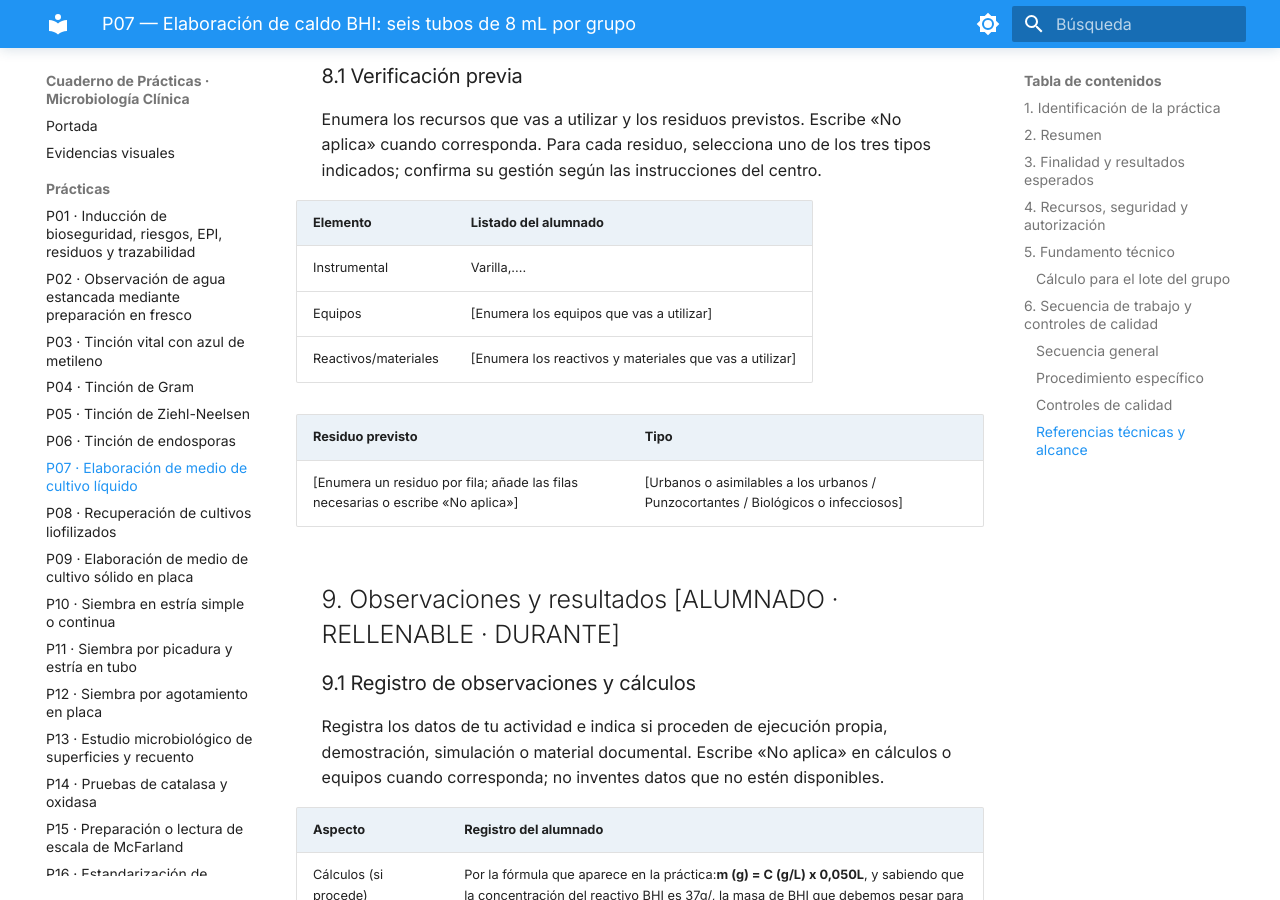
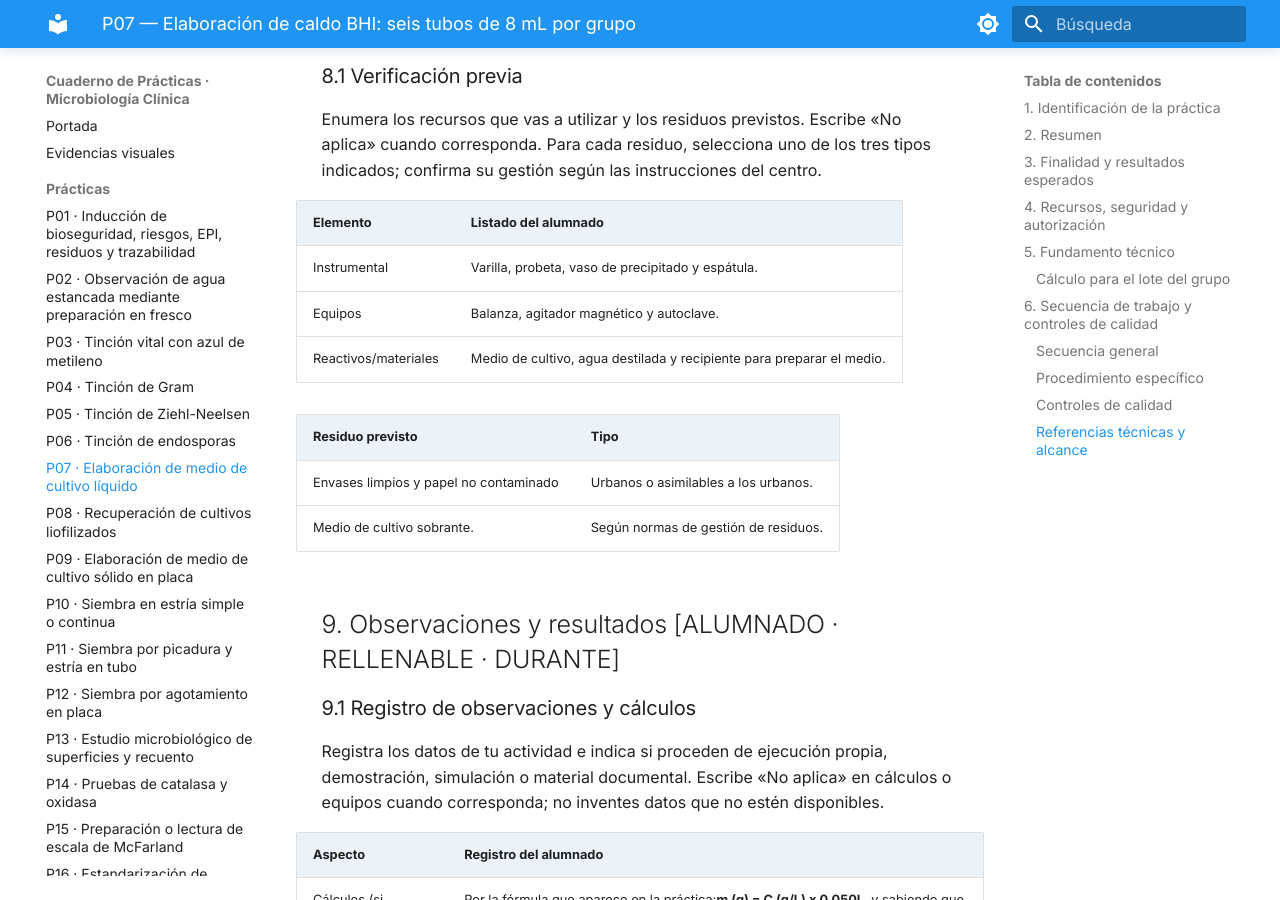
Before and after one commit to aseguror01-source/Cuaderno-Microbiolog-a--Ariadna-Seguro, an MkDocs documentation site: the page built from docs/practicas/P07_Medio_liquido.md, in a window 1280 px wide and 900 px high, scrolled down 5728 px. Built offline with MkDocs 1.6.1 and Material for MkDocs 9.7.7, drawn with Linux system fonts in a browser that asks for light colours; some of the changed text lies outside the part shown.

Commit message:
Update P07_Medio_liquido.md act

```diff
--- a/docs/practicas/P07_Medio_liquido.md
+++ b/docs/practicas/P07_Medio_liquido.md
@@ -131,13 +131,14 @@ Enumera los recursos que vas a utilizar y los residuos previstos. Escribe «No a
 
 | Elemento | Listado del alumnado |
 |---|---|
-| Instrumental | Varilla,.... |
-| Equipos | [Enumera los equipos que vas a utilizar] |
-| Reactivos/materiales | [Enumera los reactivos y materiales que vas a utilizar] |
+| Instrumental | Varilla, probeta, vaso de precipitado y espátula. |
+| Equipos | Balanza, agitador magnético y autoclave. |
+| Reactivos/materiales | Medio de cultivo, agua destilada y recipiente para preparar el medio. |
 
 | Residuo previsto | Tipo |
 |---|---|
-| [Enumera un residuo por fila; añade las filas necesarias o escribe «No aplica»] | [Urbanos o asimilables a los urbanos / Punzocortantes / Biológicos o infecciosos] |
+| Envases limpios y papel no contaminado | Urbanos o asimilables a los urbanos. |
+| Medio de cultivo sobrante. | Según normas de gestión de residuos. |
 
 ## 9. Observaciones y resultados [ALUMNADO · RELLENABLE · DURANTE]
 
@@ -197,8 +198,8 @@ práctica, ya que si el pesaje no es el adecuado los resultados no serán óptim
 
 *Figura 4. Soporte, cierres o registro del ciclo autorizado; identifica si realizaste u observaste esta fase.*
 
-- **Pie del alumnado:** [Describe la observación real y su relación con el resultado.]
-- **Autoría y modalidad:** [Propia / compartida con el grupo / demostración / documental; especifica.]
+- **Pie del alumnado:** Se observa que el medio de cultivo se ha preparado siguiendo el procedimiento establecido y queda listo para su esterilización y posterior utilización, manteniendo las condiciones adecuadas para evitar contaminaciones.
+- **Autoría y modalidad:** Compartida con el grupo.
 
 ### Imagen 5 — Caldo BHI final y estado de control
 
@@ -208,8 +209,8 @@ práctica, ya que si el pesaje no es el adecuado los resultados no serán óptim
 
 *Figura 5. Tubos de BHI tras el enfriamiento; describe aspecto, integridad y controles realizados o pendientes.*
 
-- **Pie del alumnado:** [Describe la observación real y su relación con el resultado.]
-- **Autoría y modalidad:** [Propia / compartida con el grupo / demostración / documental; especifica.]
+- **Pie del alumnado:** Tras el enfriamiento, los tubos de BHI presentan el medio de cultivo preparado y solidificado o líquido, según la presentacion utilizada. Se comprueba que los tubos estén correctamente errados y que no presenten fugas ni alteraciones visibles, quedando listos para su posterior utilización.
+- **Autoría y modalidad:** Compartida con el grupo.
 
 Puedes añadir hasta tres evidencias más si son pertinentes; no fabriques imágenes para documentar una fase no realizada. Sube cada archivo a la ruta indicada y comprueba la vista previa.
 
```
